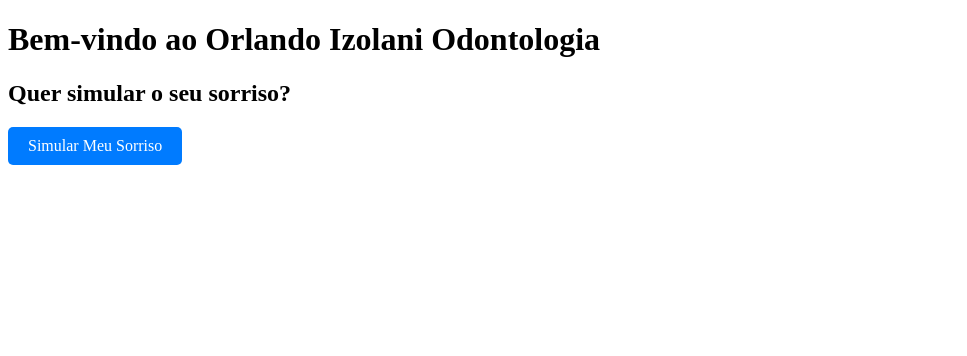
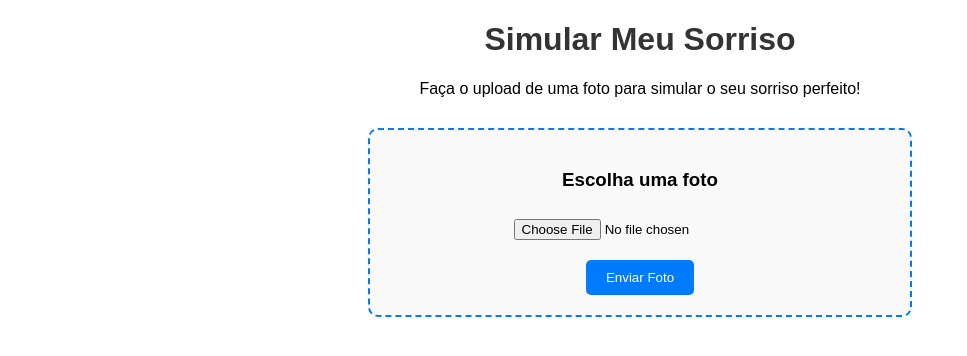
Before and after one commit to Izolani/izolani-odontologia, a plain HTML site: page index.html in a window 1280 px wide. Shown: the whole page, without its empty margins (0-967 px from the left). Drawn offline with Linux system fonts and the light colour scheme.

Commit message:
Atualizando o simulacao.html com funcionalidade de upload de foto

```diff
--- a/index.html
+++ b/index.html
@@ -3,37 +3,69 @@
 <head>
     <meta charset="UTF-8">
     <meta name="viewport" content="width=device-width, initial-scale=1.0">
-    <title>Orlando Izolani Odontologia</title>
+    <title>Simular Meu Sorriso</title>
     <style>
-        /* CSS básico para estilizar o botão */
-        .btn-simular {
-            display: inline-block;
+        body {
+            font-family: Arial, sans-serif;
+            margin: 20px;
+            padding: 0;
+            text-align: center;
+        }
+        h1 {
+            color: #333;
+        }
+        .upload-container {
+            margin-top: 30px;
+            padding: 20px;
+            border: 2px dashed #007BFF;
+            border-radius: 10px;
+            background-color: #f9f9f9;
+            max-width: 500px;
+            margin-left: auto;
+            margin-right: auto;
+        }
+        .upload-container input[type="file"] {
+            margin-top: 10px;
+        }
+        .upload-container button {
+            margin-top: 20px;
             padding: 10px 20px;
             background: #007BFF;
             color: white;
-            text-decoration: none;
-            font-size: 16px;
+            border: none;
             border-radius: 5px;
-            transition: background 0.3s ease;
+            cursor: pointer;
         }
-        .btn-simular:hover {
+        .upload-container button:hover {
             background: #0056b3;
         }
     </style>
 </head>
 <body>
-    <header>
-        <h1>Bem-vindo ao Orlando Izolani Odontologia</h1>
-    </header>
+    <h1>Simular Meu Sorriso</h1>
+    <p>Faça o upload de uma foto para simular o seu sorriso perfeito!</p>
 
-    <!-- Seção principal com o botão -->
-    <main>
-        <section id="simular-sorriso">
-            <h2>Quer simular o seu sorriso?</h2>
-            <div class="button-container">
-                <a href="simulacao.html" class="btn-simular">Simular Meu Sorriso</a>
-            </div>
-        </section>
-    </main>
+    <div class="upload-container">
+        <h3>Escolha uma foto</h3>
+        <input type="file" id="upload-photo" accept="image/*">
+        <br>
+        <button onclick="simular()">Enviar Foto</button>
+    </div>
+
+    <script>
+        // Lógica do botão de upload
+        function simular() {
+            const fileInput = document.getElementById('upload-photo');
+            const file = fileInput.files[0];
+
+            if (!file) {
+                alert("Por favor, selecione uma foto para continuar!");
+                return;
+            }
+
+            // Simulação de processamento
+            alert(`Foto "${file.name}" enviada com sucesso! Em breve será processada.`);
+        }
+    </script>
 </body>
 </html>
```
